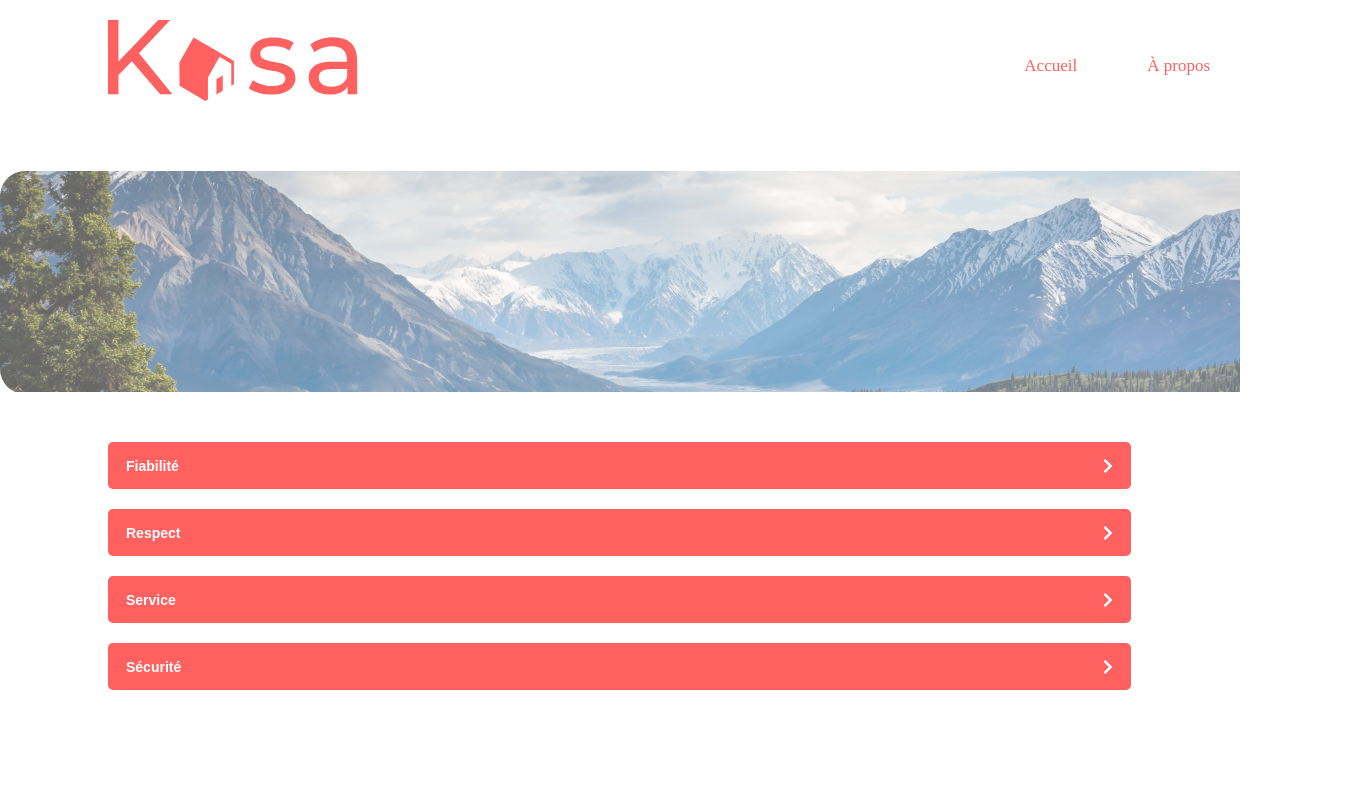
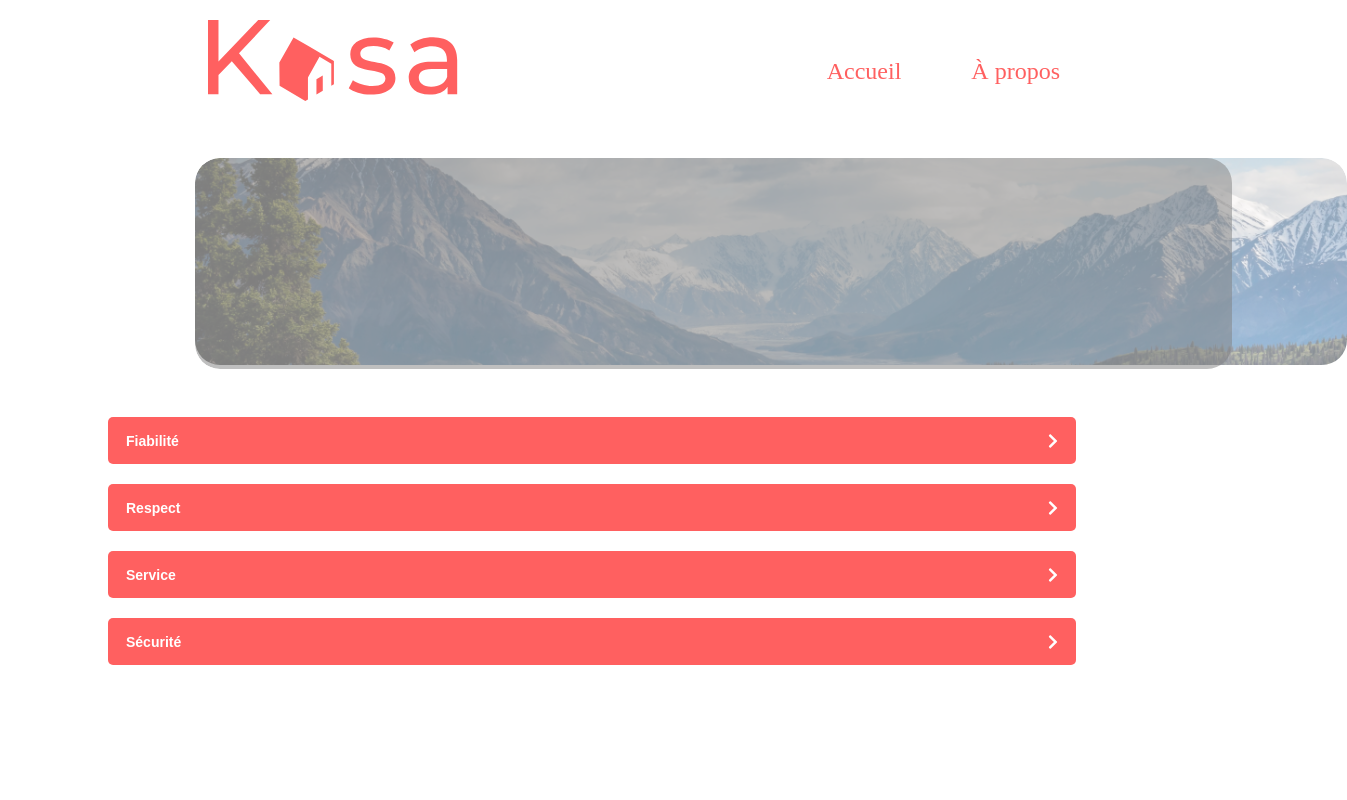
Before and after one commit to Flower-dev/FloreMalonda_11_09022021, a React (Create React App) app: page /a_propos in a window 1280 px wide. Shown: the top 800 px of the page, 1347 px wide, since content can reach past the window. Built offline with nearby package versions, Linux system fonts and the light colour scheme.

Commit message:
fin de la mise en page home en version desktop

```diff
--- a/src/App/App.css
+++ b/src/App/App.css
@@ -1,6 +1,8 @@
 /* GENERAL */
 .navbar {
     margin-top: 54px;
+    margin-left: 100px;
+    margin-right: 150px;
     display: flex;
     flex-direction: row;
     justify-content: space-between;
@@ -29,7 +31,7 @@
     font-family: Montserrat;
     font-style: normal;
     font-weight: normal;
-    font-size: 17px;
+    font-size: 24px;
     line-height: 142.6%;
     /* or 34px */
 }
--- a/src/components/Footer/Footer.css
+++ b/src/components/Footer/Footer.css
@@ -3,7 +3,7 @@ position: relative;
 width: 100%;
 height: 220px;
 background: #000000;
-Top: 3333px;
+Top: 150px;
 }
 
 .footer img {
@@ -28,7 +28,7 @@ color: #FFFFFF;
     .footer {
         width: 375px;
         height: 209px;
-        Top: 6250px;
+        Top: 6500px;
     }
 
     .footer img {
--- a/src/views/About/About.css
+++ b/src/views/About/About.css
@@ -1,45 +1,53 @@
-/* BODY ABOUT PAGE */
+.body-about {
+    margin-top: 70px;
+}
 
-.body {
-    position: absolute;
-    width: 100%;
-    height: 1095px;
-    /* left: 100px; */
-    top: 171px;
-}
 
 .container {
     margin-bottom: 30px;
+    margin: auto;
 }
 
 /* STYLE - IMG HEADER ABOUT PAGE */
 
-.about_img {
-    /* position: absolute; */
+.title_img img {
+    /* position: relative;  */
+    z-index: -1;
+    object-fit: cover;
+    border-radius: 25px;
     width: 100%;
-    height: 1933px;
-    left: 100px;
-    top: -573px;
 }
 
-.background_about {
-    width: 100%;
-    height: 223px;
-    left: 100px;
-    top: 171px;
+.background_title {
+    width: 90%;
+    /* height: 223px; */
+    margin-bottom: 48px;
+    mix-blend-mode: darken;
+    opacity: 0.5;
+    border-radius: 25px;
+    display: flex;
+    align-items: center;
+    overflow: hidden;
+    position: relative;
+    margin-left: 195px;
 
-    margin-bottom: 48px;
+}
 
-    background: #000000;
-    mix-blend-mode: darken;
-    opacity: 0.3;
+.bgd {
+    position: absolute;
+    width: 90%;
+    height: 100%;
+    /* left: 0;
+    top: 0; */
+    margin: auto;
+    background: rgba(0,0,0,.5);
+    z-index: 2;
     border-radius: 25px;
 }
 
 @media (max-width: 375px) {
 
-    .body {
+    /* .body {
         width: 375px;
-        /* margin-left: -80px; */
-    }
+    } */
 }
--- a/src/views/About/About.js
+++ b/src/views/About/About.js
@@ -10,11 +10,12 @@ import './About.css';
 function About() {
 
     return (
-    <div className="body">
+    <div className="body-about">
         <div className="background_title">
             <div className="title_img">
                 <img src="../aboutbackgroundimage.png" alt="bgdimg"/>
             </div>
+            <div className="bgd"></div>
         </div>
 
         <div className="container">
--- a/src/views/About/components/Accordion/Accordion.css
+++ b/src/views/About/components/Accordion/Accordion.css
@@ -6,7 +6,7 @@
 
 /* STYLE BUTTON */
 .accordion {
-    width: 1023px;
+    width: 80%;
     height: 47px;
     border-radius: 5px;
     background-color: #FF6060;
@@ -45,7 +45,7 @@
     overflow: auto;
     transition: max-height 0.6s ease;
     height: 117px;
-    width: 1023px;
+    width: 80%;
     left: 0px;
     top: 38px;
     border-radius: 5px;
--- a/src/views/Home/Home.css
+++ b/src/views/Home/Home.css
@@ -1,13 +1,19 @@
+.body-home {
+    margin-top: 70px;
+}
+
 /* STYLE - IMG HEADER HOME PAGE */
 .title_img img {
     /* position: relative;  */
     z-index: -1;
     object-fit: cover;
+    border-radius: 25px;
+    width: 100%;
 }
 
 .background_title {
-    width: 100%;
-    height: 223px;
+    width: 90%;
+    /* height: 223px; */
     margin-bottom: 48px;
     mix-blend-mode: darken;
     opacity: 0.6;
@@ -16,6 +22,7 @@
     align-items: center;
     overflow: hidden;
     position: relative;
+    margin-left: 195px;
 
 }
 
@@ -28,7 +35,7 @@
     font-weight: normal;
     font-size: 48px;
     line-height: 142.6%;
-    left: 50%;
+    left: 40%;
     top: 50%;
     color: #FFFFFF;
     transform: translate(-50%, -50%);
@@ -39,18 +46,20 @@
 
 .bgd {
     position: absolute;
-    width: 100%;
+    width: 90%;
     height: 100%;
-    left: 0;
-    top: 0;
+    /* left: 0;
+    top: 0; */
+    margin: auto;
     background: rgba(0,0,0,.5);
     z-index: 2;
+    border-radius: 25px;
 }
 
 /* BACKGROUND LOCATIONCARD - HOME PAGE */
 .background {
-    height: 2848px;
-    width: 90%;
+    height: 3970px;
+    width: 80%;
     margin: auto;
     background: #F7F7F7;
     border-radius: 25px;
@@ -59,7 +68,7 @@
 .location-card-info {
     display: flex;
     flex-wrap: wrap;
-    margin: auto;
+    /* margin: auto; */
 }
 
 
--- a/src/views/Home/Home.js
+++ b/src/views/Home/Home.js
@@ -17,7 +17,7 @@ export default function Home() {
     })
 
     return (
-        <div className="body">
+        <div className="body-home">
             <div className="background_title">
                 <div className="title_img">
                     <img src="../homebackgroundimg.png" alt="bgdimg"/>
--- a/src/views/Home/components/LocationCard/LocationCard.css
+++ b/src/views/Home/components/LocationCard/LocationCard.css
@@ -1,25 +1,27 @@
 .location-card {
-    width: 425px;
-    height: 425px;
+    width: 500px;
+    height: 500px;
     display: flex;
     align-items: flex-end;
     background-size: cover;
     background-position: center;
     position: relative;
-    margin-top: 48px;
-    margin-left: 48px;
+    margin-top: 60px;
+    margin-left: 60px;
     border-radius: 10px;
 }
 
 .location-title {
     margin-top: auto;
-    margin-bottom: 0;
+    margin-bottom: 5px;
     position: relative;
     z-index: 2;
     color: white;
     height: 52px;
-    width: 200px;
+    width: 250px;
     Left: 20px;
+    font-family: Montserrat, sans-serif;
+    font-size: 17px;
 
 }
 
```
Also changed, not shown: public/chevron-accordion.png (added).
